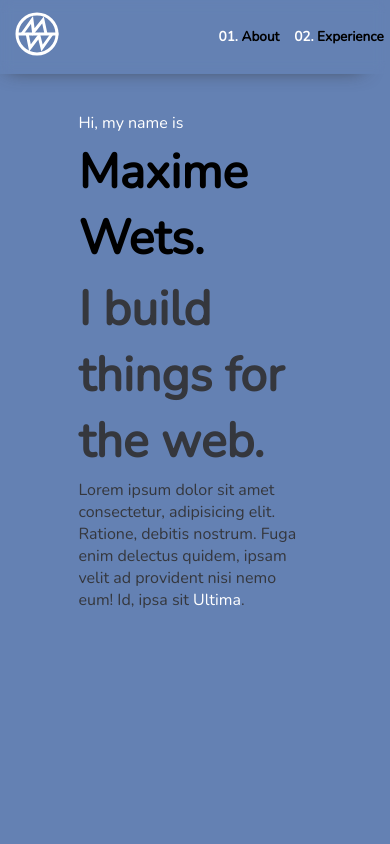
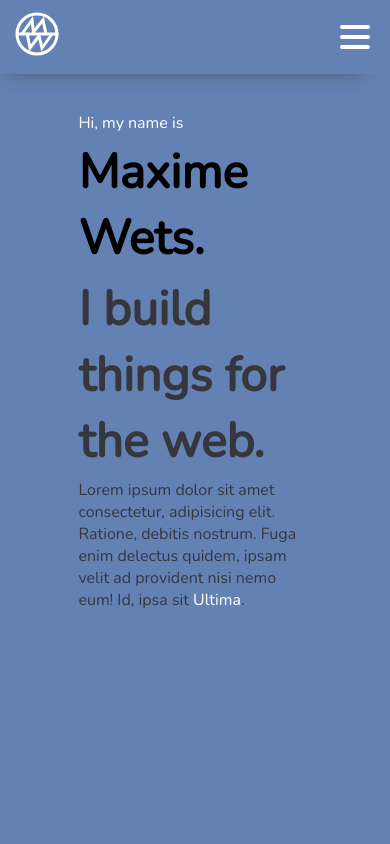
Before and after one commit to Max-WETS/Portfolio, a Gatsby site: page / in a window 390 px wide. Shown: the top 844 px of the page. Built offline with nearby package versions, Linux system fonts and the light colour scheme; Gatsby itself is replaced by a stand-in of ours.

Commit message:
started hamburger menu

```diff
--- a/src/components/Header.jsx
+++ b/src/components/Header.jsx
@@ -14,7 +14,7 @@ function Header() {
       setDirection("up");
     }
     oldScrollY = window.scrollY;
-    console.log("oldScrollY: ", oldScrollY);
+    // console.log("oldScrollY: ", oldScrollY);
   };
 
   useEffect(() => {
@@ -68,6 +68,11 @@ function Header() {
           </svg>
         </div>
       </a>
+      <nav className="hamburger-menu" id="hamburger">
+        <div className="bar1"></div>
+        <div className="bar2"></div>
+        <div className="bar3"></div>
+      </nav>
       <nav class="nav-menu">
         <div class="menu-items">
           <div id="about">
--- a/src/styles/stylesheets/header.scss
+++ b/src/styles/stylesheets/header.scss
@@ -101,3 +101,31 @@
 .scrolling-up-shadow {
     box-shadow: -8px 10px 20px -16px #363434;
 }
+
+// hamburger menu
+
+@media(max-width: 700px) {
+    .nav-menu {
+        display: none;
+    }
+    #hamburger {
+        display: block;
+    }
+}
+
+.hamburger-menu {
+  display: none;
+  cursor: pointer;
+  padding: 0.3rem;
+}
+.bar1,
+.bar2,
+.bar3 {
+  width: 30px;
+  height: 4px;
+  background-color: $secondary-color;
+  margin-top: 6px;
+  margin-bottom: 6px;
+  transition: 0.4s;
+  border-radius: 7px;
+}
```
